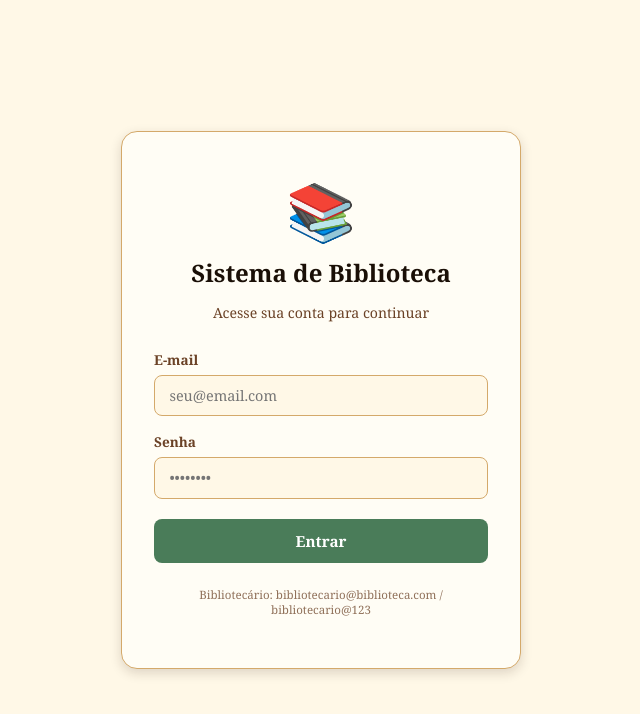
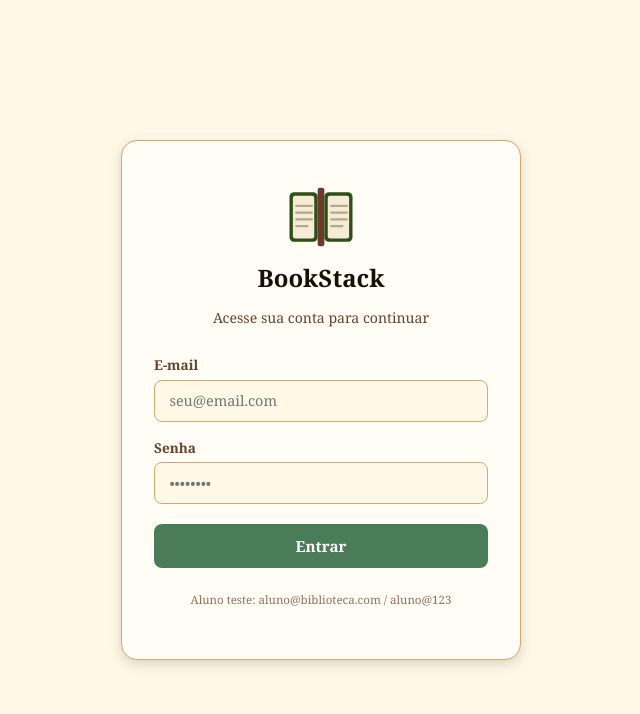
Before and after one commit to otavio-castro/biblioteca, a React (Vite) app in the folder biblioteca-front/: page /login in a window 1280 px wide. Shown: the top 714 px of the page, without its empty margins (319-959 px from the left). Built offline with nearby package versions, Linux system fonts and the light colour scheme; no server answers.

Commit message:
Feat: alterar icon para svg

```diff
--- a/biblioteca-front/src/components/footer/index.tsx
+++ b/biblioteca-front/src/components/footer/index.tsx
@@ -2,7 +2,7 @@ import * as Styled from "./index.style.ts";
 
 const Footer = () => (
   <Styled.FooterBar>
-    <Styled.Text>📚 Sistema de Biblioteca — {new Date().getFullYear()}</Styled.Text>
+    <Styled.Text>📚 BookStack — {new Date().getFullYear()}</Styled.Text>
   </Styled.FooterBar>
 );
 
--- a/biblioteca-front/src/pages/login-page/index.style.ts
+++ b/biblioteca-front/src/pages/login-page/index.style.ts
@@ -21,8 +21,10 @@ export const Card = styled.div`
 `;
 
 export const Logo = styled.div`
-  font-size: 3.5rem;
+  display: flex;
+  justify-content: center;
   margin-bottom: 0.5rem;
+  img { width: 72px; height: 72px; }
 `;
 
 export const Titulo = styled.h1`
--- a/biblioteca-front/src/pages/login-page/index.tsx
+++ b/biblioteca-front/src/pages/login-page/index.tsx
@@ -31,8 +31,10 @@ const LoginPage = () => {
   return (
     <Styled.Page>
       <Styled.Card>
-        <Styled.Logo>📚</Styled.Logo>
-        <Styled.Titulo>Sistema de Biblioteca</Styled.Titulo>
+        <Styled.Logo>
+          <img src="/favicon.svg" alt="BookStack" width={64} height={64} />
+        </Styled.Logo>
+        <Styled.Titulo>BookStack</Styled.Titulo>
         <Styled.Subtitulo>Acesse sua conta para continuar</Styled.Subtitulo>
         <form onSubmit={handleSubmit}>
           <Styled.Field>
@@ -65,7 +67,7 @@ const LoginPage = () => {
           </Styled.Btn>
         </form>
         <Styled.Hint>
-          Bibliotecário: bibliotecario@biblioteca.com / bibliotecario@123
+          Aluno teste: aluno@biblioteca.com / aluno@123
         </Styled.Hint>
       </Styled.Card>
     </Styled.Page>
```
